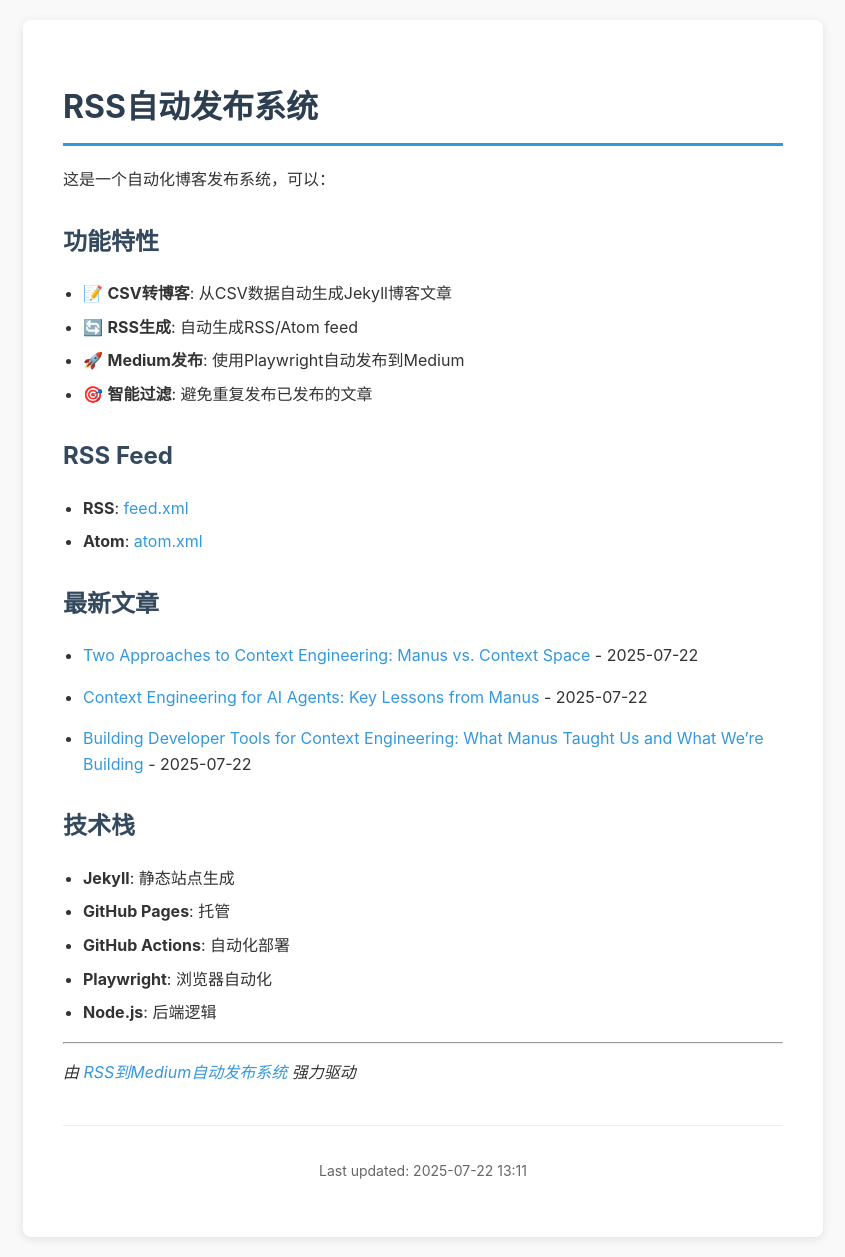
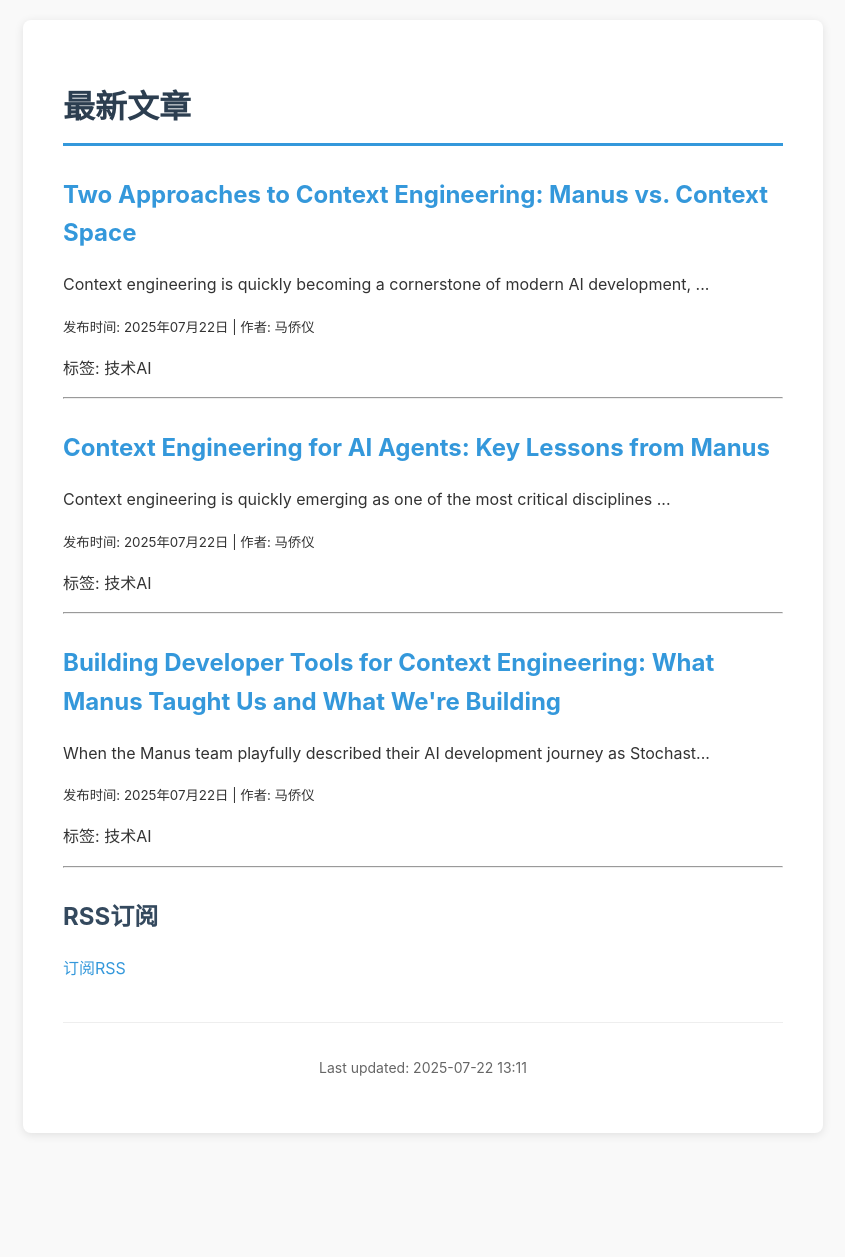
Before and after one commit to zhangxin15435/rss_autopost, a Jekyll site: the page built from index.md, in a window 1280 px wide. Shown: the whole page, without its empty margins (217-1062 px from the left). Built offline with Jekyll 4.4.1, drawn with Linux system fonts in a browser that asks for light colours; after the commit the page ends 1153 px from its top, so only the background shows below that.

Commit message:
🤖 自动更新博客文章和RSS Feed

```diff
--- a/_config.yml
+++ b/_config.yml
@@ -1,8 +1,8 @@
 # Jekyll 配置文件
 title: "技术博客"
 description: "Context Engineering and AI Development Blog"
-baseurl: "/rss_autopost"
-url: "https://zhangxin15435.github.io"
+baseurl: ""
+url: "https://yourblog.github.io"
 
 # 构建设置
 markdown: kramdown
--- a/index.md
+++ b/index.md
@@ -1,39 +1,20 @@
 ---
 layout: default
-title: RSS自动发布到Medium
-description: 从CSV数据自动生成博客文章并发布到Medium
+title: "技术博客首页"
 ---
 
-# RSS自动发布系统
+# 最新文章
 
-这是一个自动化博客发布系统，可以：
-
-## 功能特性
-
-- 📝 **CSV转博客**: 从CSV数据自动生成Jekyll博客文章
-- 🔄 **RSS生成**: 自动生成RSS/Atom feed
-- 🚀 **Medium发布**: 使用Playwright自动发布到Medium
-- 🎯 **智能过滤**: 避免重复发布已发布的文章
-
-## RSS Feed
-
-- **RSS**: [feed.xml]({{ site.baseurl }}/feed.xml)
-- **Atom**: [atom.xml]({{ site.baseurl }}/atom.xml)
-
-## 最新文章
-
-{% for post in site.posts limit:5 %}
-- [{{ post.title }}]({{ post.url | relative_url }}) - {{ post.date | date: "%Y-%m-%d" }}
+{% for post in site.posts limit:10 %}
+  <article>
+    <h2><a href="{{ post.url }}">{{ post.title }}</a></h2>
+    <p>{{ post.excerpt }}</p>
+    <p><small>发布时间: {{ post.date | date: "%Y年%m月%d日" }} | 作者: {{ post.author }}</small></p>
+    <p>标签: {% for tag in post.tags %}<span class="tag">{{ tag }}</span>{% endfor %}</p>
+  </article>
+  <hr>
 {% endfor %}
 
-## 技术栈
+## RSS订阅
 
-- **Jekyll**: 静态站点生成
-- **GitHub Pages**: 托管
-- **GitHub Actions**: 自动化部署
-- **Playwright**: 浏览器自动化
-- **Node.js**: 后端逻辑
-
----
-
-*由 [RSS到Medium自动发布系统](https://github.com/zhangxin15435/rss_autopost) 强力驱动*
+<a href="{{ site.url }}/feed.xml">订阅RSS</a>
```
Also changed, not shown: _posts/2025-07-22-building-developer-tools-for-context-engineering-what-manus-taught-us-and-what-we.md (+1 -1 lines), _posts/2025-07-22-context-engineering-for-ai-agents-key-lessons-from-manus.md (+1 -1 lines), _posts/2025-07-22-two-approaches-to-context-engineering-manus-vs.md (+1 -1 lines), atom.xml (+4 -4 lines), feed.xml (+4 -4 lines).
